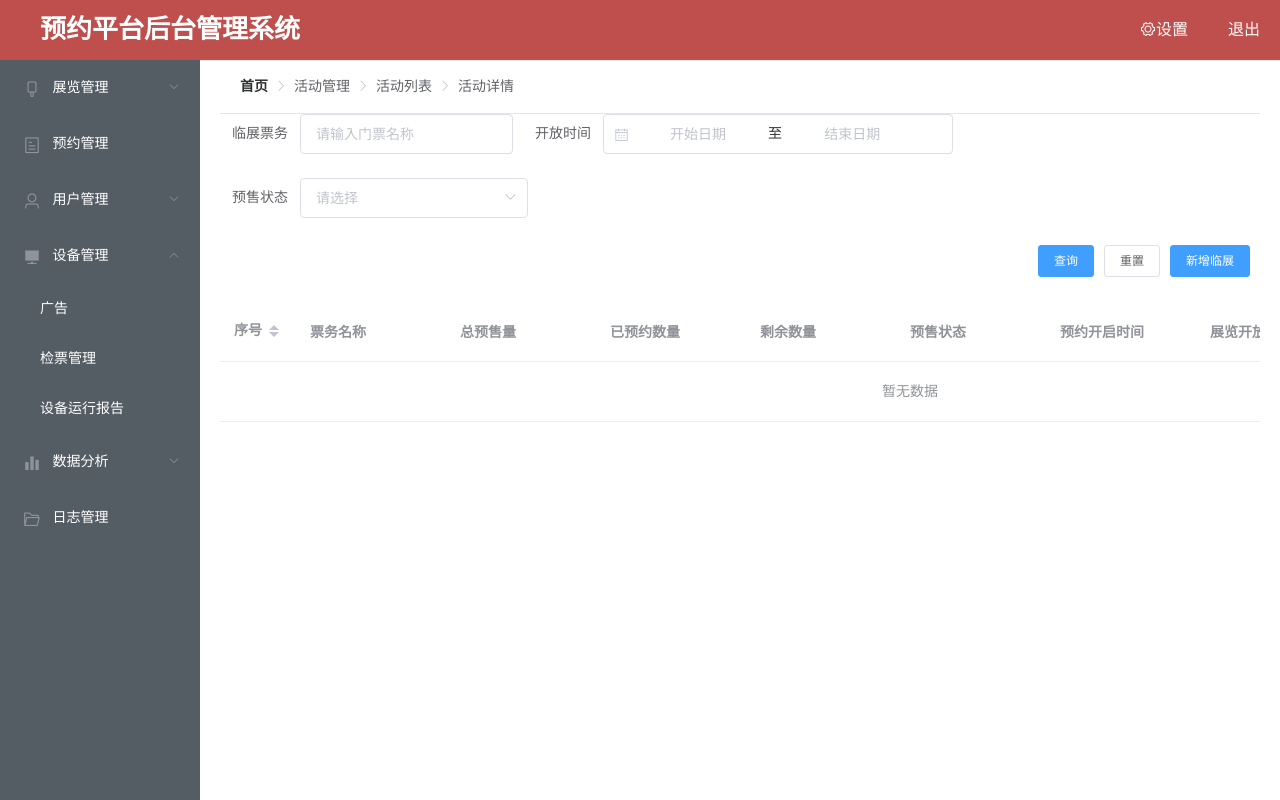
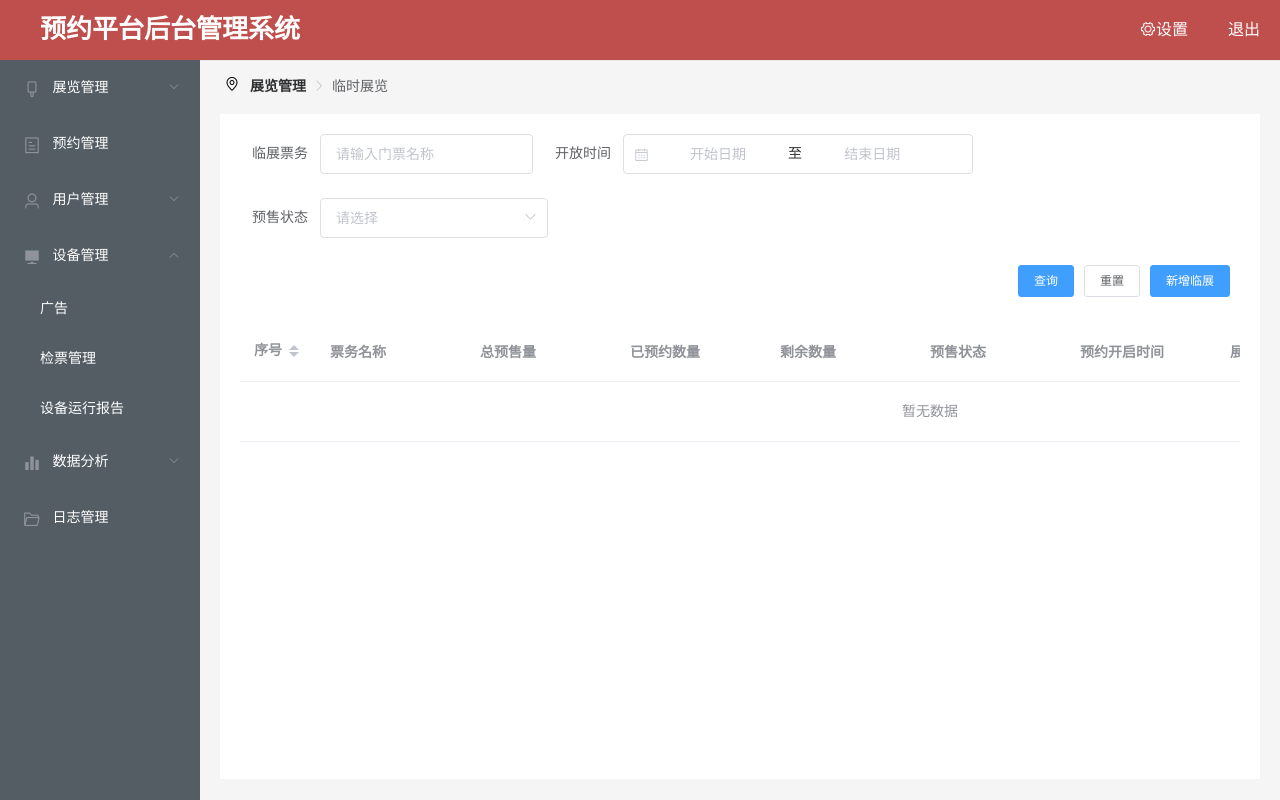
Before and after one commit to jingdala/ticket, a Vue app: page /exhibition/temporary in a window 1280 px wide. Built offline with nearby package versions, Linux system fonts and the light colour scheme; sample sign-in values are in the browser's storage.

Commit message:
修改面包屑和Main容器样式

```diff
--- a/package.json
+++ b/package.json
@@ -12,6 +12,7 @@
     "element-ui": "^2.13.2",
     "less": "^3.12.2",
     "less-loader": "^6.2.0",
+    "path-to-regexp": "6.1.0",
     "qs": "^6.9.4",
     "vue": "^2.6.11",
     "vue-router": "^3.2.0",
--- a/src/assets/css/global.css
+++ b/src/assets/css/global.css
@@ -40,8 +40,6 @@ img {
 }
 
 .el-breadcrumb {
-  border-bottom: 1px solid #e5e5e5;
-  height: 53px;
-  line-height: 53px;
-  padding-left: 20px;
+  height: 54px;
+  line-height: 54px;
 }
--- a/src/components/breadcrumb/Breadcrumb.vue
+++ b/src/components/breadcrumb/Breadcrumb.vue
@@ -1,15 +1,87 @@
 <template>
-  <div>
+  <div class="breadcrumb-box">
+    <span class="breadcrumb-icon"
+      ><i class="el-icon-location-outline"></i
+    ></span>
     <el-breadcrumb separator-class="el-icon-arrow-right">
-      <el-breadcrumb-item :to="{ path: '/' }">首页</el-breadcrumb-item>
-      <el-breadcrumb-item>活动管理</el-breadcrumb-item>
-      <el-breadcrumb-item>活动列表</el-breadcrumb-item>
-      <el-breadcrumb-item>活动详情</el-breadcrumb-item>
+      <el-breadcrumb-item v-for="(item, index) in levelList" :key="item.path">
+        <span
+          v-if="!item.redirect || index == levelList.length - 1"
+          class="no-redirect"
+        >
+          {{ item.meta.title }}
+        </span>
+        <a v-else @click.prevent="handleLink(item)">{{ item.meta.title }}</a>
+      </el-breadcrumb-item>
     </el-breadcrumb>
   </div>
 </template>
 <script>
-export default {};
+import pathToRegexp from "path-to-regexp";
+
+export default {
+  data() {
+    return {
+      // 面包屑数据
+      levelList: null,
+    };
+  },
+  watch: {
+    $route(route) {
+      console.log(route);
+      // if you go to the redirect page, do not update the breadcrumbs
+      if (route.path.startsWith("/redirect/")) {
+        return;
+      }
+      this.getBreadcrumb();
+    },
+  },
+  created() {
+    console.log(this.$route);
+    this.getBreadcrumb();
+  },
+  methods: {
+    /**
+     * 功能函数 *
+     */
+    // 获取当前链接的路由层级
+    getBreadcrumb() {
+      // only show routes with meta.title
+      let matched = this.$route.matched.filter(
+        (item) => item.meta && item.meta.title
+      );
+
+      this.levelList = matched.filter(
+        (item) => item.meta && item.meta.title && item.meta.breadcrumb !== false
+      );
+      console.log(this.levelList);
+    },
+    // 解析地址
+    pathCompile(path) {
+      const { params } = this.$route;
+      var toPath = pathToRegexp.compile(path);
+      return toPath(params);
+    },
+    // 点击跳转
+    handleLink(item) {
+      const { redirect, path } = item;
+      if (redirect) {
+        this.$router.push(redirect);
+        return;
+      }
+      this.$router.push(this.pathCompile(path));
+    },
+  },
+};
 </script>
 <style lang="less" scoped>
+.breadcrumb-box {
+  padding-left: 30px;
+  position: relative;
+  .breadcrumb-icon {
+    position: absolute;
+    top: 16px;
+    left: 4px;
+  }
+}
 </style>
--- a/src/router/index.js
+++ b/src/router/index.js
@@ -73,10 +73,10 @@ router.beforeEach((to, from, next) => {
   // from 代表从哪个路径跳转而来
   // next 是一个函数，表示放行
   //     next()  放行    next('/login')  强制跳转
-  if (to.path === "/login") return next();
+  // if (to.path === "/login") return next();
   // 获取token
-  const tokenStr = window.sessionStorage.getItem("token");
-  if (!tokenStr) return next("/login");
+  // const tokenStr = window.sessionStorage.getItem("token");
+  // if (!tokenStr) return next("/login");
   next();
 });
 
--- a/src/views/exhibition/temporary/index.vue
+++ b/src/views/exhibition/temporary/index.vue
@@ -57,13 +57,7 @@
       </div>
     </el-form>
 
-    <el-table
-      v-loading="listLoading"
-      :data="list"
-      fit
-      highlight-current-row
-      style="width: 100%;"
-    >
+    <el-table :data="list" fit highlight-current-row style="width: 100%;">
       <el-table-column
         label="序号"
         prop="id"
--- a/src/views/home/Home.vue
+++ b/src/views/home/Home.vue
@@ -13,7 +13,9 @@
         <!-- 主体内容区域 -->
         <el-main>
           <breadcrumb />
-          <router-view></router-view>
+          <div id="content" class="content">
+            <router-view></router-view>
+          </div>
         </el-main>
       </el-container>
     </el-container>
@@ -34,5 +36,13 @@ export default {
 .home {
   width: 100%;
   height: 100%;
+  background: #f5f5f5;
+}
+.content {
+  height: calc(100vh - 135px);
+  overflow-y: auto;
+  background: #fff;
+  padding: 20px;
+  box-sizing: border-box;
 }
 </style>
```
Also changed, not shown: 1 other file (tests, documents, lock files or other folders).
